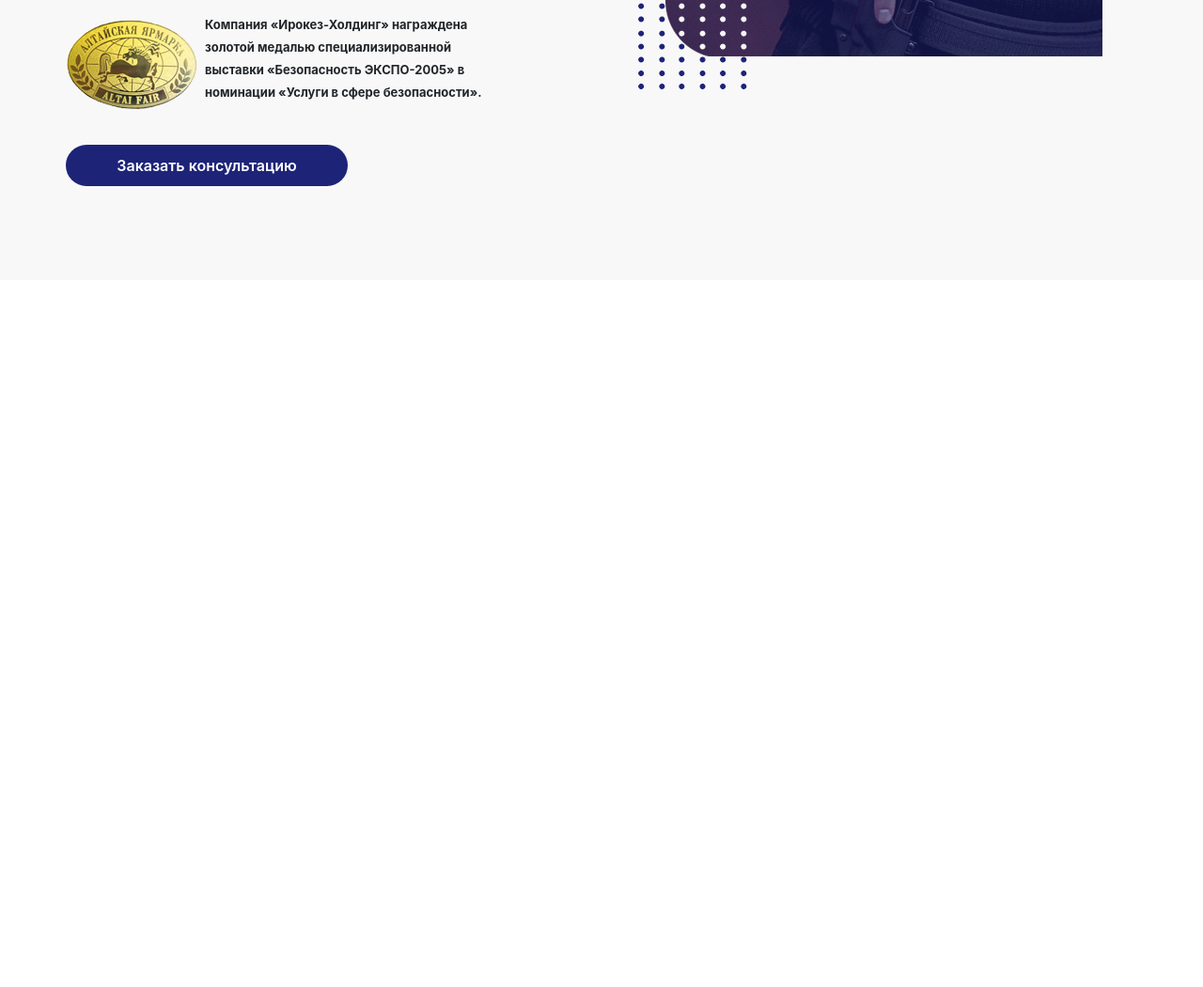
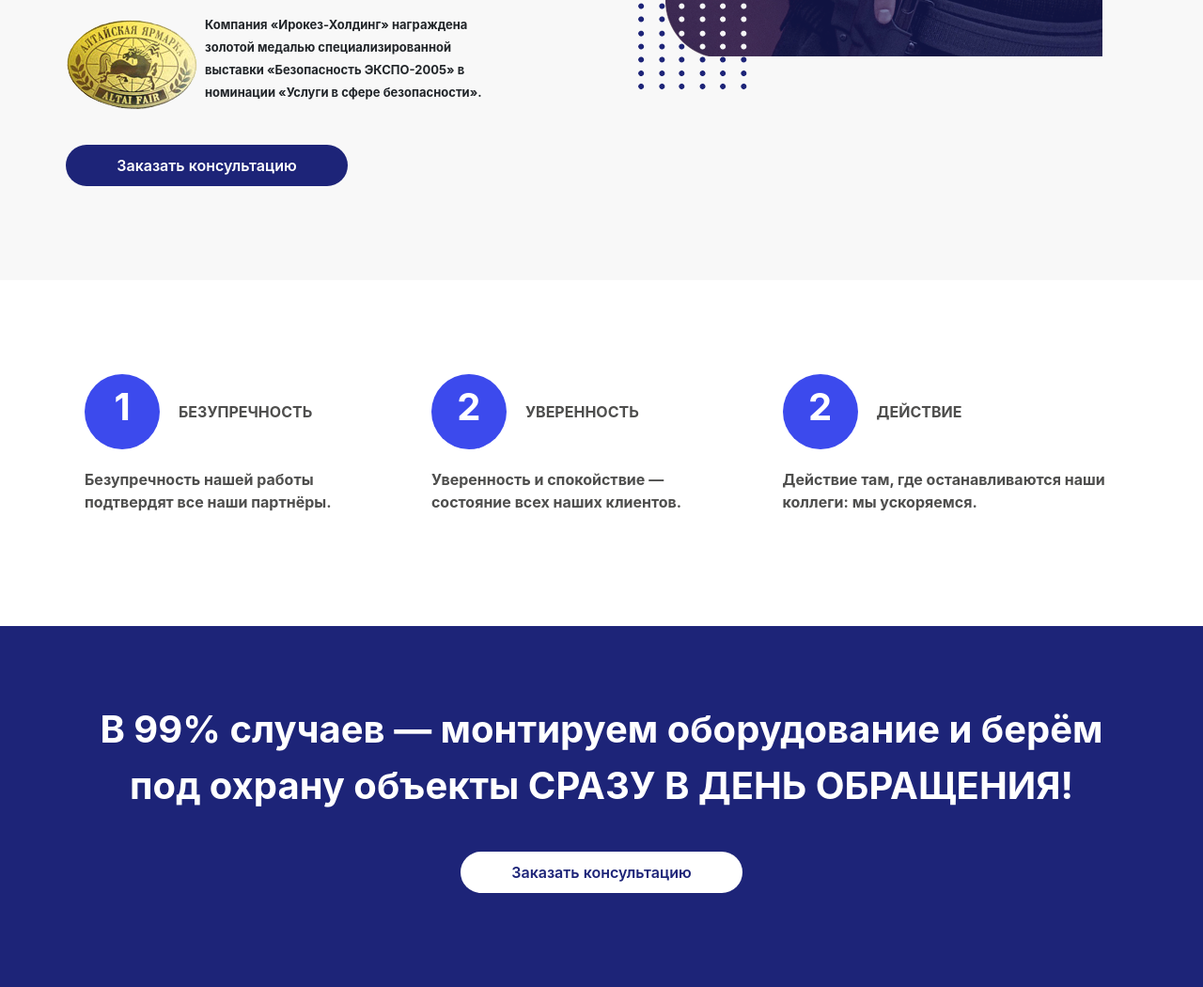
Before and after one commit to Altentaller/landing-irokez, a website: page src/index.html in a window 1280 px wide. Shown: the part 1767-2817 px from the top of the page at 94% size. Before the commit the page ends 2065 px from the top, so only its background shows below. Drawn offline with Linux system fonts and the light colour scheme.

Commit message:
added facts block

```diff
--- a/src/index.html
+++ b/src/index.html
@@ -104,8 +104,46 @@
     </section>
 
     <section class="facts">
+        <div class="container">
+            <div class="facts__wrapper">
+                <div class="facts__item">
+                    <div class="facts__item-title">
+                        <span class="facts__item-circle">1</span> Безупречность
+                    </div>
+                    <div class="facts__item-text">
+                        Безупречность нашей работы подтвердят все наши партнёры.
+                    </div>
+                </div>
+                <div class="facts__item">
+                    <div class="facts__item-title">
+                        <span class="facts__item-circle">2</span> Уверенность
+                    </div>
+                    <div class="facts__item-text">
+                        Уверенность и спокойствие — состояние всех наших клиентов.
+                    </div>
+                </div>
+                <div class="facts__item">
+                    <div class="facts__item-title">
+                        <span class="facts__item-circle">2</span> Действие
+                    </div>
+                    <div class="facts__item-text">
+                        Действие там, где останавливаются наши коллеги: мы ускоряемся.
+                    </div>
+                </div>
+            </div>
+        </div>
+    </section>
 
+    <section class="cta">
+        <div class="container">
+                <div class="cta__title">
+                    В 99% случаев — монтируем оборудование и берём под охрану объекты СРАЗУ В ДЕНЬ ОБРАЩЕНИЯ!
+                </div>
+
+                <a href="" class="button button_white">Заказать консультацию</a>
+        </div>
     </section>
+
 
 </body>
 </html>
--- /dev/null
+++ b/src/sass/blocks/_cta.sass
@@ -0,0 +1,11 @@
+.cta
+    background: $main-color
+    min-height: 200px
+    padding-top: 80px
+    padding-bottom: 100px
+
+    &__title
+        color: #ffffff
+        font-size: 40px
+        text-align: center
+        font-weight: 700
--- /dev/null
+++ b/src/sass/blocks/_facts.sass
@@ -0,0 +1,32 @@
+.facts
+    min-height: 200px
+    padding-top: 80px
+    padding-bottom: 100px
+    &__wrapper
+        display: flex
+        justify-content: space-around
+        align-items: center
+    &__item
+        margin: 20px
+        &-title
+            display: flex
+            align-items: center
+            text-transform: uppercase
+            font-weight: 700
+            color: #4e4e4d
+        &-text
+            margin-top: 20px
+            font-weight: 700
+            color: #4e4e4d
+        &-circle
+            display: inline-block
+            width: 80px
+            height: 80px
+            border-radius: 50%
+            line-height: 70px
+            background: $accent-color
+            color: #ffffff
+            font-size: 40px
+            font-weight: 700
+            text-align: center
+            margin-right: 20px
--- a/src/sass/style.sass
+++ b/src/sass/style.sass
@@ -2,6 +2,8 @@
 @import 'blocks/header'
 @import 'blocks/service'
 @import 'blocks/about'
+@import 'blocks/facts'
+@import 'blocks/cta'
 
 *
     font-size: 16px
@@ -29,6 +31,13 @@
         margin-top: 45px
         &:hover
             color: #ffffff
+    &_white
+        background: #ffffff
+        margin: 0 auto
+        margin-top: 40px
+        &:hover
+            color: $main-color
+
 
 
 .title
```
Also changed, not shown: src/css/style.min.css.
